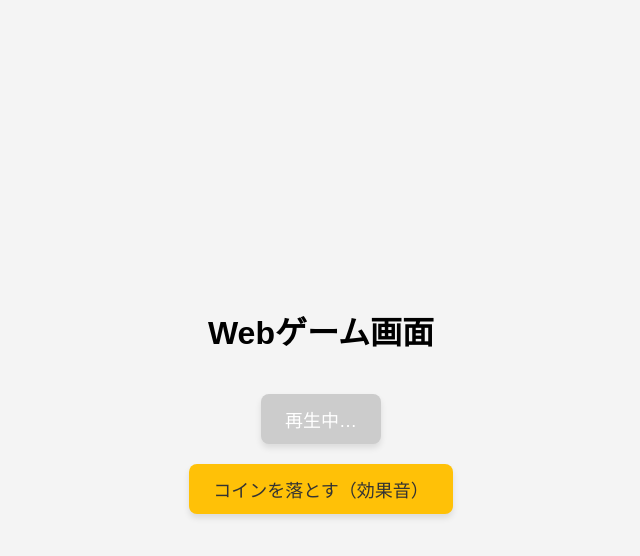
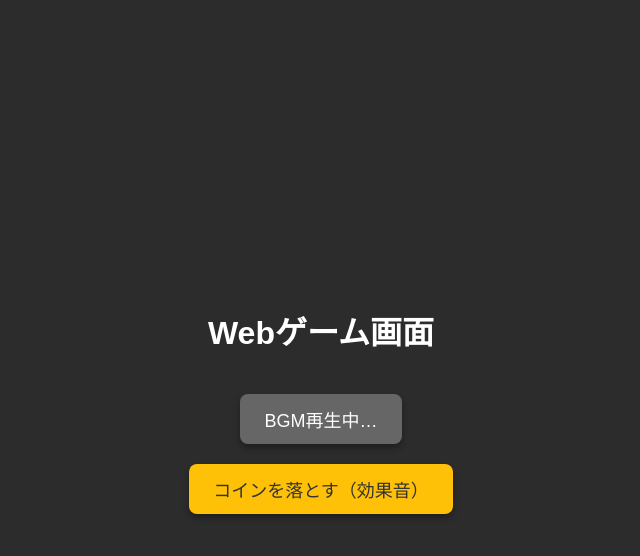
Before and after one commit to crecla-seto/Drop-in-Coin, a plain HTML site: page index.html in a window 1280 px wide. Both pictures are taken after a click on the button "ゲームスタート（BGM再生）". Shown: the whole page, without its empty margins (319-959 px from the left). Drawn offline with Linux system fonts and the light colour scheme.

Commit message:
Update index.html

```diff
--- a/index.html
+++ b/index.html
@@ -3,7 +3,7 @@
 <head>
   <meta charset="UTF-8">
   <meta name="viewport" content="width=device-width, initial-scale=1.0">
-  <title>BGM & 効果音 テスト</title>
+  <title>ジャズBGM & 効果音 テスト</title>
   <style>
     body {
       font-family: sans-serif;
@@ -14,7 +14,8 @@
       height: 100vh;
       margin: 0;
       gap: 20px;
-      background-color: #f4f4f4;
+      background-color: #2c2c2c;
+      color: #fff;
     }
     button {
       font-size: 18px;
@@ -22,14 +23,15 @@
       border: none;
       border-radius: 8px;
       cursor: pointer;
-      box-shadow: 0 4px 6px rgba(0,0,0,0.1);
+      box-shadow: 0 4px 6px rgba(0,0,0,0.3);
+      transition: background-color 0.2s;
     }
     #start-btn {
       background-color: #4CAF50;
       color: white;
     }
     #start-btn:disabled {
-      background-color: #cccccc;
+      background-color: #666;
       cursor: not-allowed;
     }
     #coin-btn {
@@ -42,53 +44,163 @@
 
   <h1>Webゲーム画面</h1>
 
-  <!-- ボタン領域 -->
   <button id="start-btn">ゲームスタート（BGM再生）</button>
   <button id="coin-btn">コインを落とす（効果音）</button>
 
   <script>
-    // --------------------------------------------------
-    // 1. 音声ファイルの読み込み設定
-    // ※ GitHub上のファイル名（大文字・小文字）と正確に合わせてください
-    // ※ パスの先頭に "/" はつけないでください（例: 'bgm.mp3' や './bgm.mp3'）
-    // --------------------------------------------------
-    const bgm = new Audio('bgm.mp3');
-    const coinSe = new Audio('coin.mp3'); // 効果音のファイル名に合わせて変更してください
+    let audioCtx = null;
+    let isPlaying = false;
 
-    // BGMのループ再生を有効化
-    bgm.loop = true;
+    // 音源データの準備（Web Audio API）
+    function initAudio() {
+      if (!audioCtx) {
+        audioCtx = new (window.AudioContext || window.webkitAudioContext)();
+      }
+    }
 
     // --------------------------------------------------
-    // 2. HTML要素の取得
+    // コイン効果音（合成音）
+    // --------------------------------------------------
+    function playCoinSound() {
+      initAudio();
+      if (audioCtx.state === 'suspended') {
+        audioCtx.resume();
+      }
+
+      const now = audioCtx.currentTime;
+      const osc = audioCtx.createOscillator();
+      const gain = audioCtx.createGain();
+
+      osc.type = 'sine';
+      // 高い金属的なピッチをすばやく遷移させる
+      osc.frequency.setValueAtTime(987.77, now); // B5
+      osc.frequency.setValueAtTime(1318.51, now + 0.08); // E6
+
+      gain.gain.setValueAtTime(0.3, now);
+      gain.gain.exponentialRampToValueAtTime(0.01, now + 0.3);
+
+      osc.connect(gain);
+      gain.connect(audioCtx.destination);
+
+      osc.start(now);
+      osc.stop(now + 0.3);
+    }
+
+    // --------------------------------------------------
+    // ジャズ風BGM生成エンジン
+    // --------------------------------------------------
+    function startJazzBGM() {
+      initAudio();
+      if (audioCtx.state === 'suspended') {
+        audioCtx.resume();
+      }
+
+      isPlaying = true;
+
+      // ジャズコード進行 (Fmaj7 -> D7 -> Gm7 -> C7)
+      const chords = [
+        [174.61, 220.00, 261.63, 329.63], // Fmaj7
+        [146.83, 220.00, 261.63, 311.13], // D7
+        [196.00, 233.08, 293.66, 349.23], // Gm7
+        [130.81, 207.65, 261.63, 311.13]  // C7(b9)
+      ];
+
+      // ソロ用ペンタトニック/ブルーノートスケール音高 (F, Ab, A, C, D, Eb)
+      const scale = [349.23, 415.30, 440.00, 523.25, 587.33, 622.25, 698.46, 830.61];
+
+      let step = 0;
+      const tempo = 120; // BPM
+      const stepTime = (60 / tempo) / 2; // 8分音符の間隔
+
+      function playStep() {
+        if (!isPlaying) return;
+
+        const now = audioCtx.currentTime;
+        const chordIndex = Math.floor((step / 8) % chords.length);
+        const currentChord = chords[chordIndex];
+
+        // 1. ウッドベース（ウォーキングベース風）
+        if (step % 2 === 0) {
+          const bassOsc = audioCtx.createOscillator();
+          const bassGain = audioCtx.createGain();
+          bassOsc.type = 'triangle';
+
+          // コードのルート音やアプローチノート
+          const bassNote = currentChord[0] / 2;
+          bassOsc.frequency.setValueAtTime(bassNote, now);
+
+          bassGain.gain.setValueAtTime(0.4, now);
+          bassGain.gain.exponentialRampToValueAtTime(0.01, now + stepTime * 1.5);
+
+          bassOsc.connect(bassGain);
+          bassGain.connect(audioCtx.destination);
+          bassOsc.start(now);
+          bassOsc.stop(now + stepTime * 1.5);
+        }
+
+        // 2. ピアノコード伴奏（スウィングの裏拍で鳴らす）
+        if (step % 4 === 1 || step % 8 === 6) {
+          currentChord.forEach(freq => {
+            const pianoOsc = audioCtx.createOscillator();
+            const pianoGain = audioCtx.createGain();
+            pianoOsc.type = 'sine';
+            pianoOsc.frequency.setValueAtTime(freq, now);
+
+            pianoGain.gain.setValueAtTime(0.08, now);
+            pianoGain.gain.exponentialRampToValueAtTime(0.001, now + stepTime * 2);
+
+            pianoOsc.connect(pianoGain);
+            pianoGain.connect(audioCtx.destination);
+            pianoOsc.start(now);
+            pianoOsc.stop(now + stepTime * 2);
+          });
+        }
+
+        // 3. サックス風メロディ（ランダム生成）
+        if (Math.random() > 0.4) {
+          const mOsc = audioCtx.createOscillator();
+          const mGain = audioCtx.createGain();
+          mOsc.type = 'sawtooth';
+
+          const note = scale[Math.floor(Math.random() * scale.length)];
+          mOsc.frequency.setValueAtTime(note, now);
+
+          // 柔らかな鳴り出し（フィルター）
+          const filter = audioCtx.createBiquadFilter();
+          filter.type = 'lowpass';
+          filter.frequency.setValueAtTime(1200, now);
+
+          mGain.gain.setValueAtTime(0.05, now);
+          mGain.gain.exponentialRampToValueAtTime(0.001, now + stepTime * 1.2);
+
+          mOsc.connect(filter);
+          filter.connect(mGain);
+          mGain.connect(audioCtx.destination);
+          mOsc.start(now);
+          mOsc.stop(now + stepTime * 1.2);
+        }
+
+        step++;
+        setTimeout(playStep, stepTime * 1000);
+      }
+
+      playStep();
+    }
+
+    // --------------------------------------------------
+    // イベントの設定
     // --------------------------------------------------
     const startBtn = document.getElementById('start-btn');
     const coinBtn = document.getElementById('coin-btn');
 
-    // --------------------------------------------------
-    // 3. スタートボタンを押したときの処理（BGMの再生）
-    // --------------------------------------------------
     startBtn.addEventListener('click', () => {
-      // ブラウザの自動再生規制を回避するため、クリックイベント内でplay()を実行
-      bgm.play().then(() => {
-        console.log('BGMの再生を開始しました');
-        startBtn.textContent = '再生中…';
-        startBtn.disabled = true; // 二重再生防止のためボタンを無効化
-      }).catch(error => {
-        console.error('BGMの再生に失敗しました:', error);
-        alert('BGMが見つからないか、再生できませんでした。ファイル名や配置場所を確認してください。');
-      });
+      startJazzBGM();
+      startBtn.textContent = 'BGM再生中…';
+      startBtn.disabled = true;
     });
 
-    // --------------------------------------------------
-    // 4. コインボタンを押したときの処理（効果音の再生）
-    // --------------------------------------------------
     coinBtn.addEventListener('click', () => {
-      // 連続で押された場合も最初から再生し直す（再生位置をリセット）
-      coinSe.currentTime = 0;
-
-      coinSe.play().catch(error => {
-        console.error('効果音の再生に失敗しました:', error);
-      });
+      playCoinSound();
     });
   </script>
 
```
